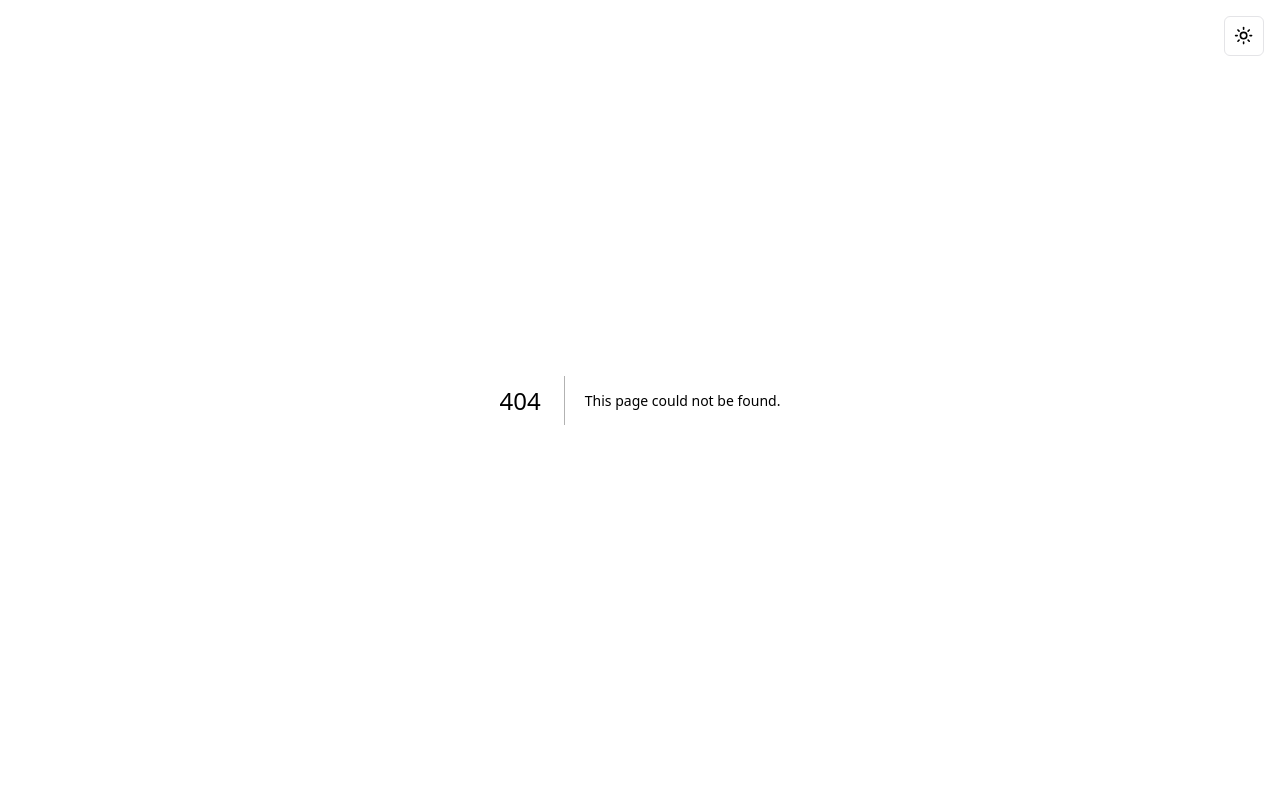
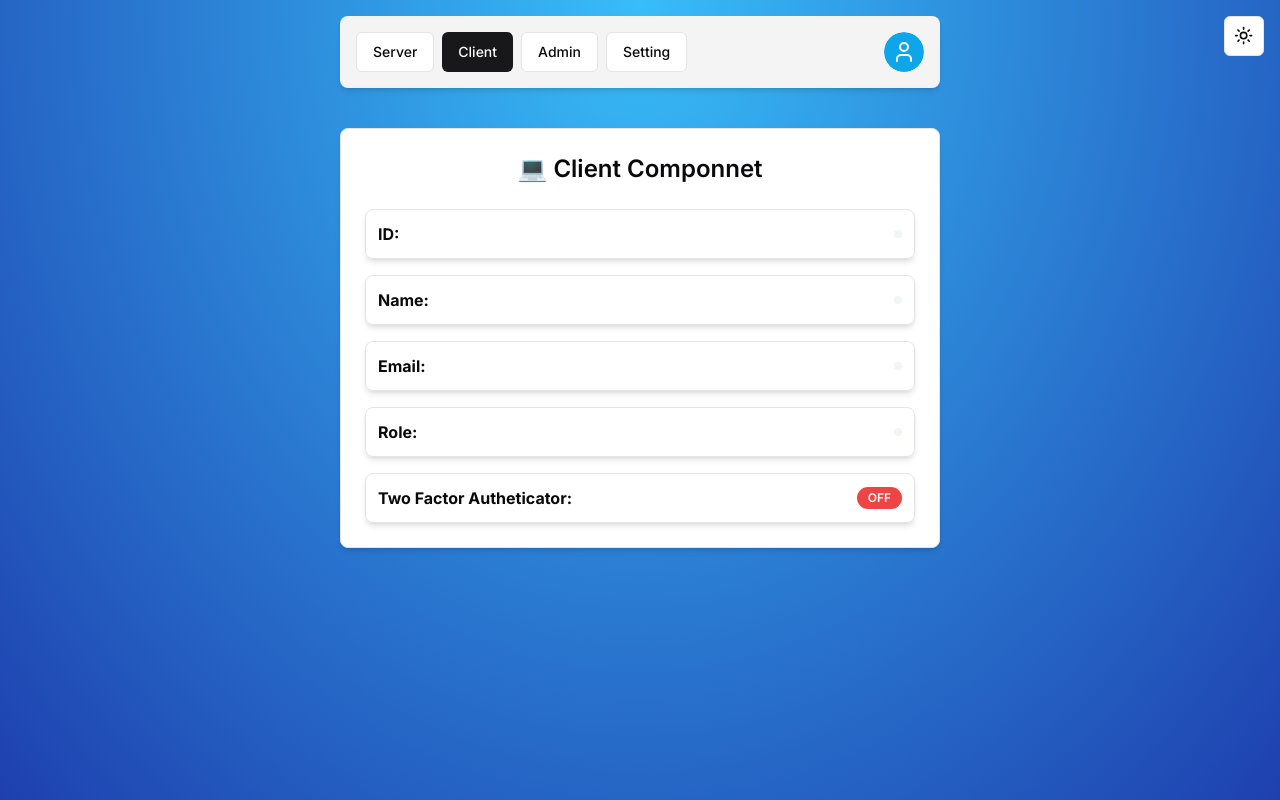
Before and after one commit to Claudio-Lins/next-clins-template, a Next.js app: page /client in a window 1280 px wide. Before the commit this address had no page. Built offline with nearby package versions, Linux system fonts and the light colour scheme; no server answers.

Commit message:
feat: client componnet

```diff
--- /dev/null
+++ b/src/app/(protected)/client/page.tsx
@@ -0,0 +1,16 @@
+"use client";
+import { UserInfo } from "@/components/user-info";
+import { useCurrentUser } from "@/hooks/user-current-user";
+
+import { ExtendedUser } from "../../../../next-auth";
+
+export default function ClientPage() {
+  const user = useCurrentUser();
+  const extendedUser = user as ExtendedUser | undefined;
+
+  return (
+    <div>
+      <UserInfo label="💻 Client Componnet" user={extendedUser} />
+    </div>
+  );
+}
```
